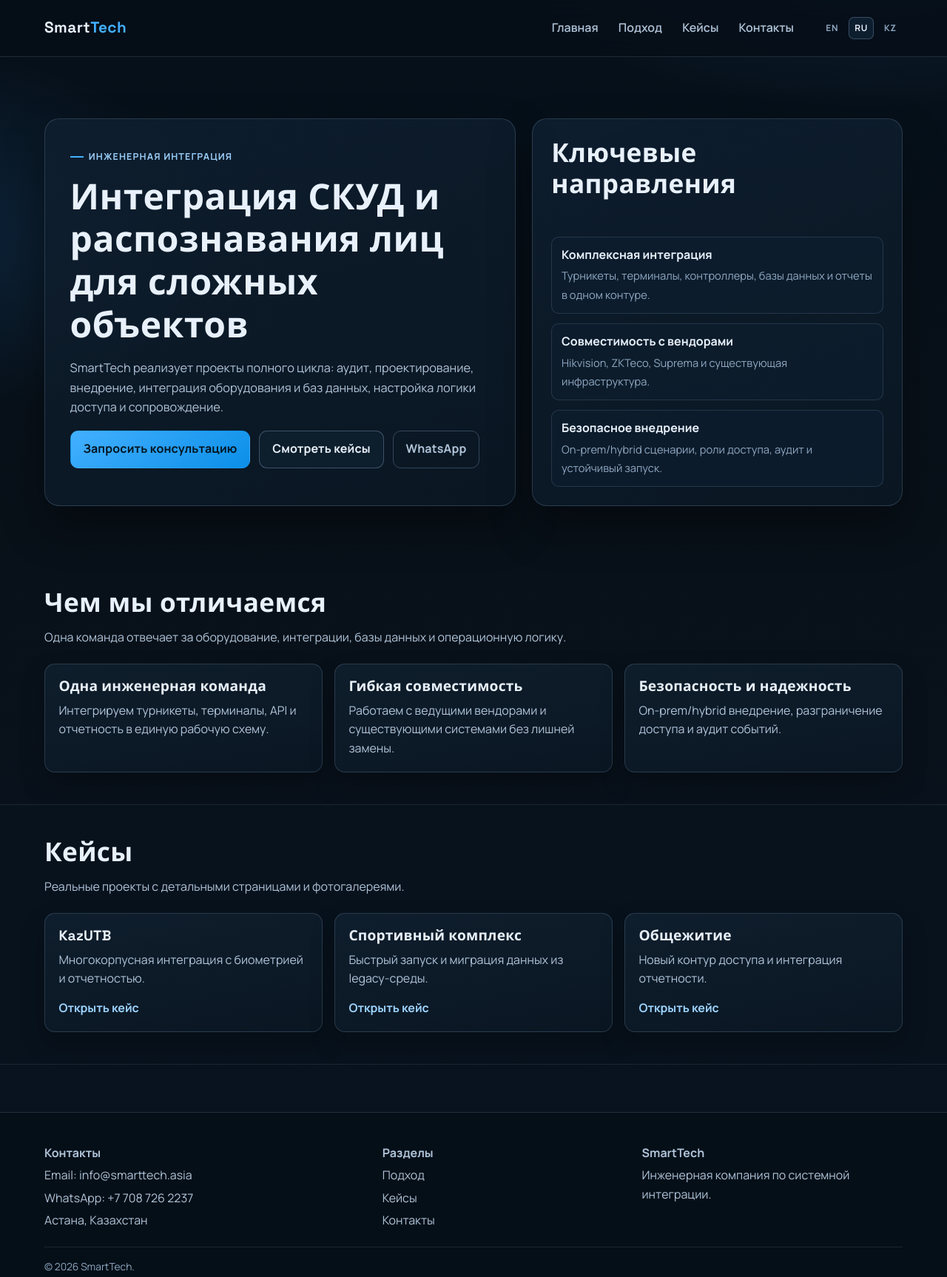
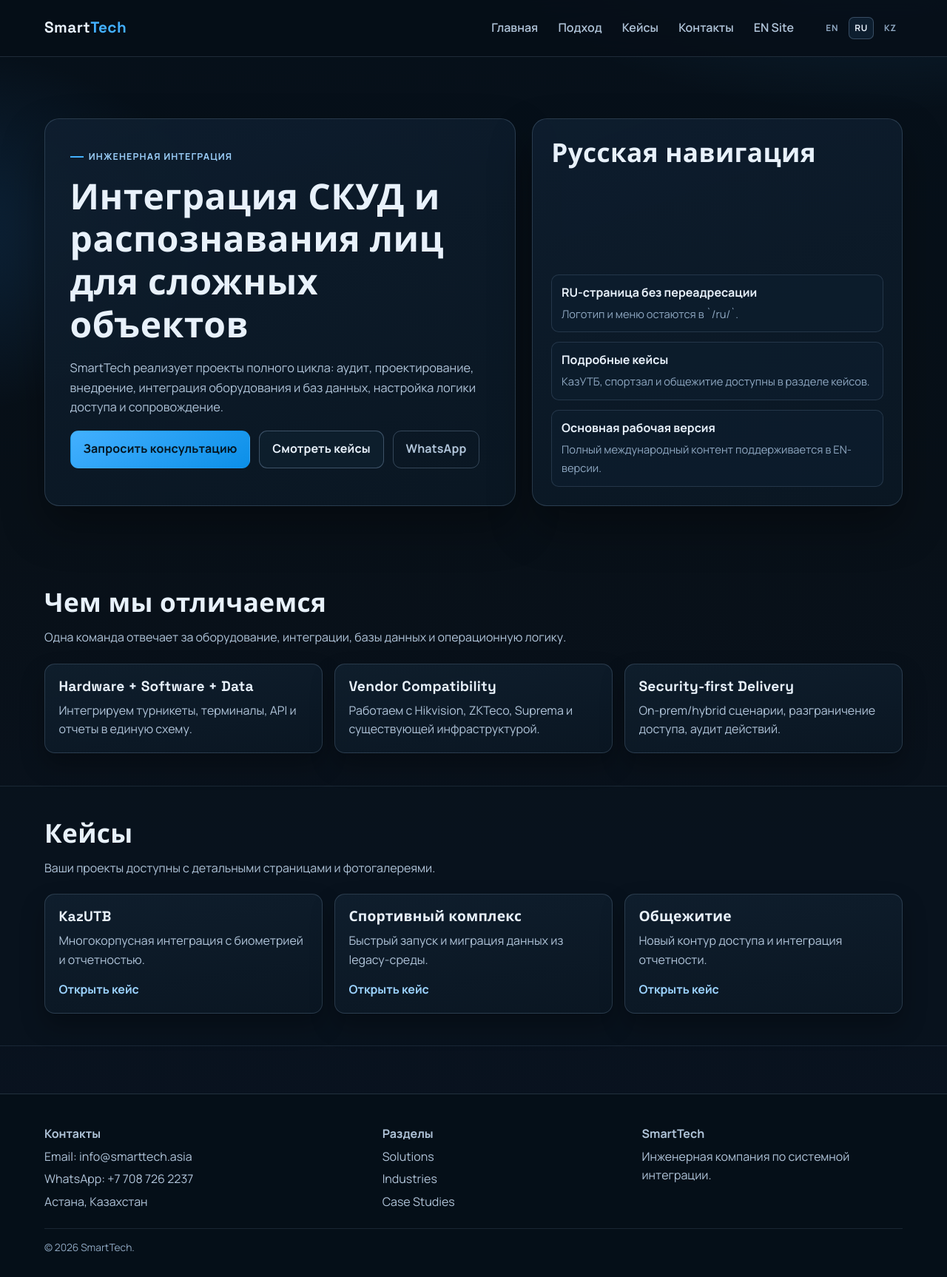
Before and after one commit to zversin/smarttech_landing, a plain HTML site: page ru/index.html in a window 1280 px wide. Shown: the top 1726 px of the page at 74% size. Drawn offline with Linux system fonts and the light colour scheme.

Commit message:
Revert "Clean RU/KZ copy and keep case links language-local"
This reverts commit aca92869db2bd9901b340792e7122784fa72a48f.

```diff
--- a/ru/index.html
+++ b/ru/index.html
@@ -24,6 +24,7 @@
                 <a href="/ru/#why">Подход</a>
                 <a href="/ru/#cases">Кейсы</a>
                 <a href="/ru/#contact">Контакты</a>
+                <a href="/">EN Site</a>
             </nav>
             <div class="lang-switch" aria-label="Language switcher">
                 <a href="/" lang="en">EN</a>
@@ -42,16 +43,16 @@
                     <p class="lead">SmartTech реализует проекты полного цикла: аудит, проектирование, внедрение, интеграция оборудования и баз данных, настройка логики доступа и сопровождение.</p>
                     <div class="hero-actions">
                         <a class="btn btn-primary" href="/contact/">Запросить консультацию</a>
-                        <a class="btn btn-secondary" href="/ru/#cases">Смотреть кейсы</a>
+                        <a class="btn btn-secondary" href="/case-studies/">Смотреть кейсы</a>
                         <a class="btn btn-ghost" href="https://wa.me/77087262237" target="_blank" rel="noopener">WhatsApp</a>
                     </div>
                 </article>
                 <aside class="hero-panel">
-                    <h2>Ключевые направления</h2>
+                    <h2>Русская навигация</h2>
                     <ul class="panel-list">
-                        <li><strong>Комплексная интеграция</strong><span>Турникеты, терминалы, контроллеры, базы данных и отчеты в одном контуре.</span></li>
-                        <li><strong>Совместимость с вендорами</strong><span>Hikvision, ZKTeco, Suprema и существующая инфраструктура.</span></li>
-                        <li><strong>Безопасное внедрение</strong><span>On-prem/hybrid сценарии, роли доступа, аудит и устойчивый запуск.</span></li>
+                        <li><strong>RU-страница без переадресации</strong><span>Логотип и меню остаются в `/ru/`.</span></li>
+                        <li><strong>Подробные кейсы</strong><span>КазУТБ, спортзал и общежитие доступны в разделе кейсов.</span></li>
+                        <li><strong>Основная рабочая версия</strong><span>Полный международный контент поддерживается в EN-версии.</span></li>
                     </ul>
                 </aside>
             </div>
@@ -64,9 +65,9 @@
                     <p>Одна команда отвечает за оборудование, интеграции, базы данных и операционную логику.</p>
                 </div>
                 <div class="cards">
-                    <article class="card"><h3>Одна инженерная команда</h3><p>Интегрируем турникеты, терминалы, API и отчетность в единую рабочую схему.</p></article>
-                    <article class="card"><h3>Гибкая совместимость</h3><p>Работаем с ведущими вендорами и существующими системами без лишней замены.</p></article>
-                    <article class="card"><h3>Безопасность и надежность</h3><p>On-prem/hybrid внедрение, разграничение доступа и аудит событий.</p></article>
+                    <article class="card"><h3>Hardware + Software + Data</h3><p>Интегрируем турникеты, терминалы, API и отчеты в единую схему.</p></article>
+                    <article class="card"><h3>Vendor Compatibility</h3><p>Работаем с Hikvision, ZKTeco, Suprema и существующей инфраструктурой.</p></article>
+                    <article class="card"><h3>Security-first Delivery</h3><p>On-prem/hybrid сценарии, разграничение доступа, аудит действий.</p></article>
                 </div>
             </div>
         </section>
@@ -75,7 +76,7 @@
             <div class="container">
                 <div class="section-head">
                     <h2>Кейсы</h2>
-                    <p>Реальные проекты с детальными страницами и фотогалереями.</p>
+                    <p>Ваши проекты доступны с детальными страницами и фотогалереями.</p>
                 </div>
                 <div class="cards">
                     <article class="card"><h3>KazUTB</h3><p>Многокорпусная интеграция с биометрией и отчетностью.</p><a class="card-link" href="/case-studies/kazutb/">Открыть кейс</a></article>
@@ -90,7 +91,7 @@
         <div class="container">
             <div class="footer-grid">
                 <section class="footer-col"><p class="footer-title">Контакты</p><p>Email: <a href="mailto:info@smarttech.asia">info@smarttech.asia</a></p><p>WhatsApp: <a href="https://wa.me/77087262237" target="_blank" rel="noopener">+7 708 726 2237</a></p><p>Астана, Казахстан</p></section>
-                <section class="footer-col"><p class="footer-title">Разделы</p><ul><li><a href="/ru/#why">Подход</a></li><li><a href="/ru/#cases">Кейсы</a></li><li><a href="/ru/#contact">Контакты</a></li></ul></section>
+                <section class="footer-col"><p class="footer-title">Разделы</p><ul><li><a href="/solutions/access-control/">Solutions</a></li><li><a href="/industries/universities/">Industries</a></li><li><a href="/case-studies/">Case Studies</a></li></ul></section>
                 <section class="footer-col"><p class="footer-title">SmartTech</p><p>Инженерная компания по системной интеграции.</p></section>
             </div>
             <div class="footer-bottom">&copy; 2026 SmartTech.</div>
```
Also changed, not shown: kz/index.html (+11 -10 lines).
